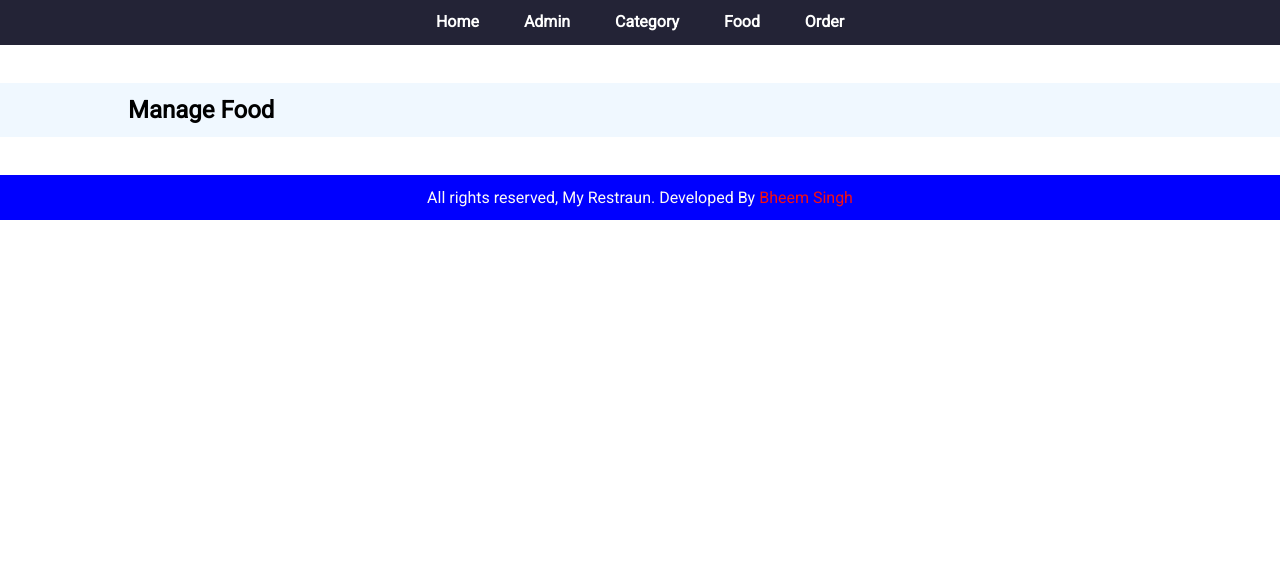
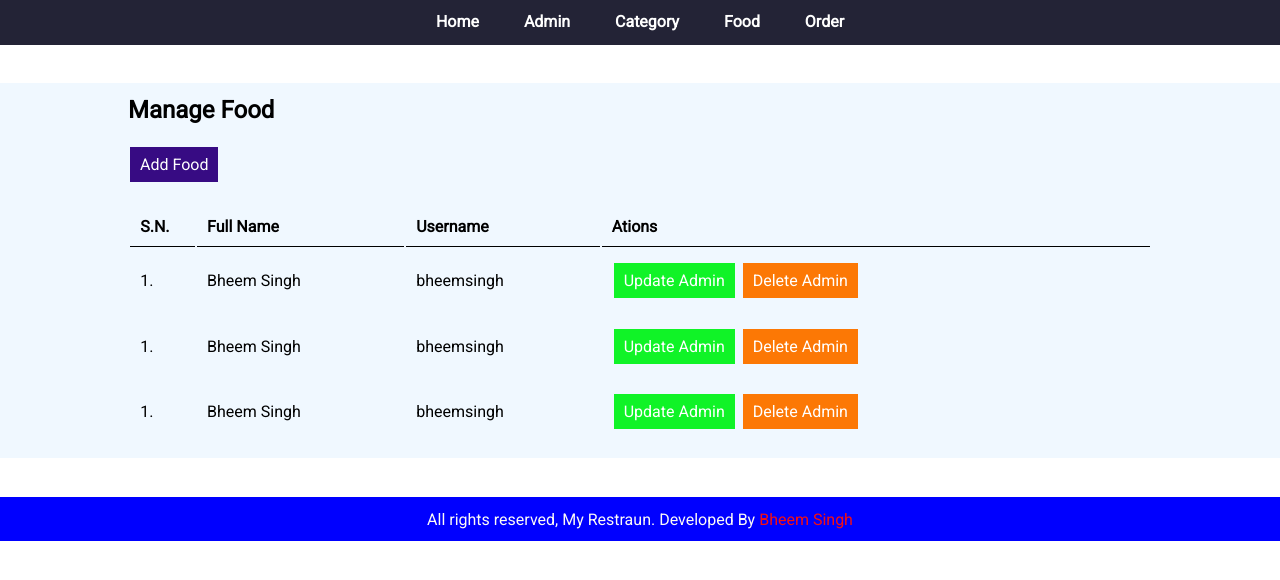
Before and after one commit to Bimlendu-Singh/MyRestraun, a PHP site: page /admin/manage-food.php in a window 1280 px wide. Shown: the top 580 px of the page. Run offline with PHP 8.4, Linux system fonts and the light colour scheme; some web fonts are replaced.

Commit message:
manage category,order,food updated

```diff
--- a/admin/manage-food.php
+++ b/admin/manage-food.php
@@ -5,6 +5,51 @@
     <div class="wrapper overflow">
         <h2>Manage Food</h2>
 
+        <br>
+
+        <!-- Button to Add Admin -->
+        <a class="button" href="">Add Food</a>
+        <br>
+        <br>
+
+    <table class="tbl-width-full">
+        <tr>
+            <th>S.N.</th>
+            <th>Full Name</th>
+            <th>Username</th>
+            <th>Ations</th>
+        </tr>
+
+        <tr>
+            <td>1.</td>
+            <td>Bheem Singh</td>
+            <td>bheemsingh</td>
+            <td>
+            <a class="btn-primary" href="">Update Admin</a>
+            <a class="btn-secondary" href="">Delete Admin</a>
+            </td>
+        </tr>
+
+        <tr>
+            <td>1.</td>
+            <td>Bheem Singh</td>
+            <td>bheemsingh</td>
+            <td>
+            <a class="btn-primary" href="">Update Admin</a>
+            <a class="btn-secondary" href="">Delete Admin</a>
+            </td>
+        </tr>
+
+        <tr>
+            <td>1.</td>
+            <td>Bheem Singh</td>
+            <td>bheemsingh</td>
+            <td>
+            <a class="btn-primary" href="">Update Admin</a>
+            <a class="btn-secondary" href="">Delete Admin</a>
+            </td>
+        </tr>
+    </table>
     </div>
 </div>
 <!-- Main content Section Ends Here  -->
```
Also changed, not shown: admin/manage-category.php (+45 -0 lines), admin/manage-order.php (+40 -0 lines).
